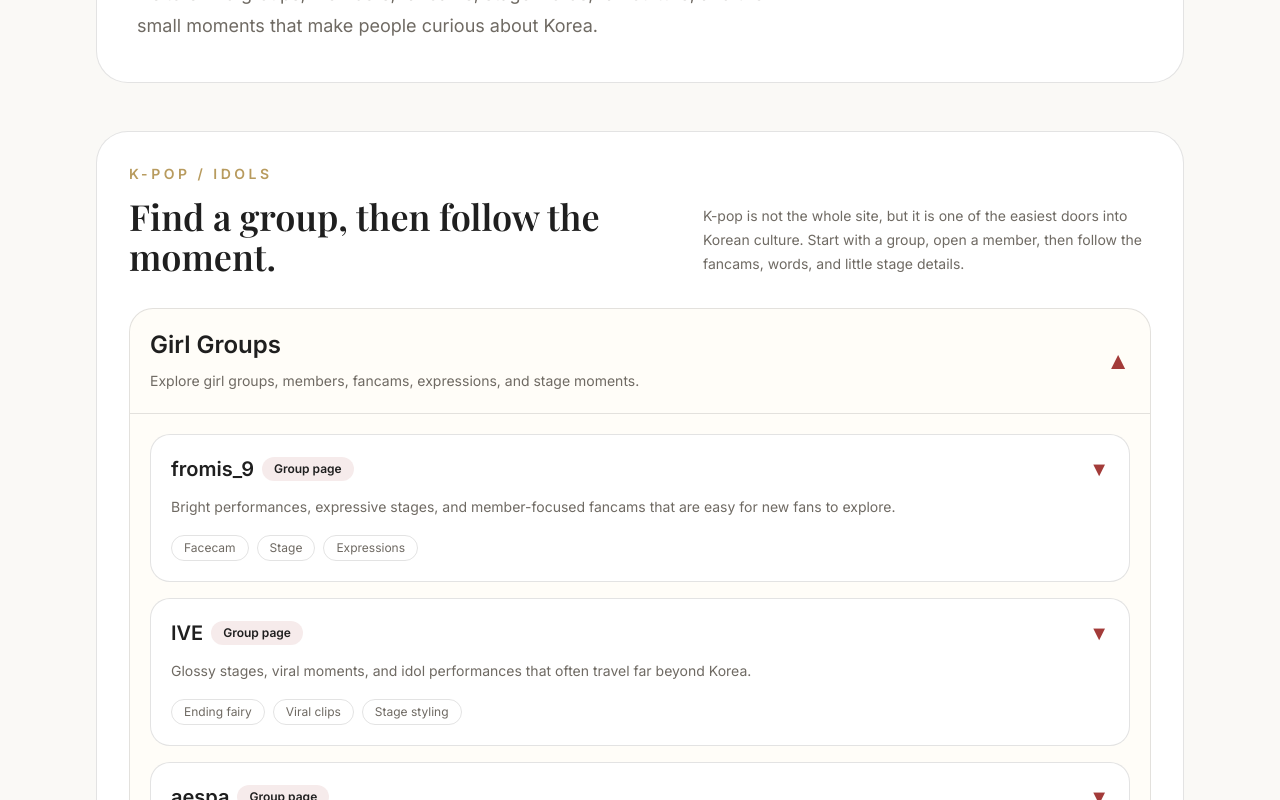
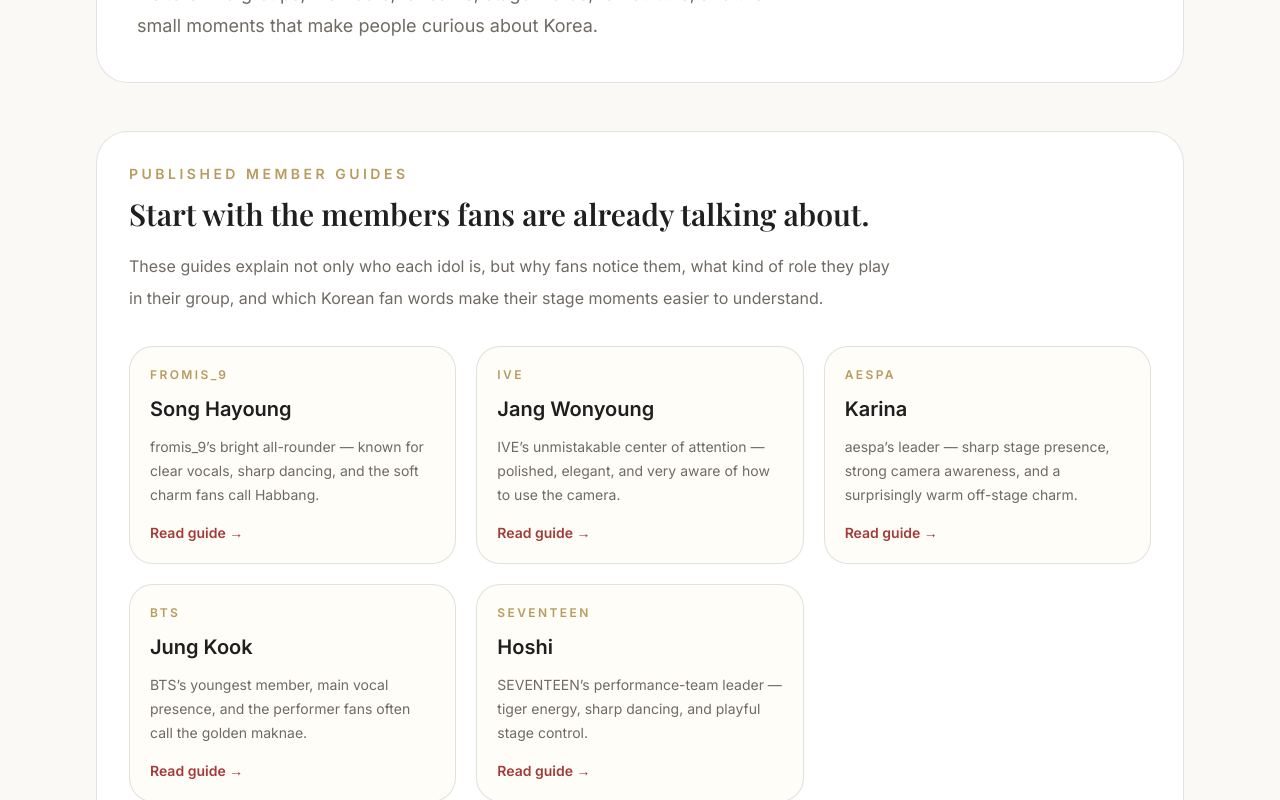
Before and after one commit to kjgusgh-source/korea-inside, a Next.js app: page /kpop in a window 1280 px wide. Shown: the part 500-1300 px from the top of the page. Built offline with nearby package versions, Linux system fonts and the light colour scheme; a web font is replaced by a local one.

Commit message:
Add published member guides to K-pop page

```diff
--- a/app/kpop/[group]/[member]/page.tsx
+++ b/app/kpop/[group]/[member]/page.tsx
@@ -8,6 +8,7 @@
   getKpopMemberById,
 } from "../../../../lib/kpopData";
 import { getMediaItems } from "../../../../lib/media";
+import MoreKpopGuides from "../../../../components/MoreKpopGuides";
 
 type PageProps = {
   params: Promise<{
@@ -218,6 +219,7 @@
           )}
         </section>
       </section>
+      <MoreKpopGuides currentGroupId={group.id} currentMemberId={member.id} />
     </main>
   );
 }
--- a/app/kpop/page.tsx
+++ b/app/kpop/page.tsx
@@ -2,10 +2,33 @@
 import SiteHeader from "../../components/SiteHeader";
 import IdolRequestForm from "../../components/IdolRequestForm";
 import KpopExplorer from "../../components/KpopExplorer";
-import { getKpopGroups } from "../../lib/kpopData";
+import {
+  getKpopGroups,
+  getKpopGroupById,
+  getKpopMemberById,
+} from "../../lib/kpopData";
+
+const publishedMemberIds = [
+  { groupId: "fromis-9", memberId: "song-hayoung" },
+  { groupId: "ive", memberId: "jang-wonyoung" },
+  { groupId: "aespa", memberId: "karina" },
+  { groupId: "bts", memberId: "jung-kook" },
+  { groupId: "seventeen", memberId: "hoshi" },
+];
 
 export default function KpopPage() {
   const groups = getKpopGroups();
+
+  const publishedGuides = publishedMemberIds.flatMap(({ groupId, memberId }) => {
+    const group = getKpopGroupById(groupId);
+    const member = getKpopMemberById(groupId, memberId);
+
+    if (!group || !member) {
+      return [];
+    }
+
+    return [{ group, member }];
+  });
 
   return (
     <main className="min-h-screen bg-[var(--background)] text-[var(--text)]">
@@ -39,6 +62,48 @@
           </p>
         </section>
 
+        <section className="rounded-[2rem] border border-[var(--border)] bg-[var(--surface)] p-6 md:p-8">
+          <p className="text-sm font-semibold uppercase tracking-[0.25em] text-[var(--gold)]">
+            Published member guides
+          </p>
+
+          <h2 className="mt-3 max-w-3xl text-3xl font-semibold leading-tight">
+            Start with the members fans are already talking about.
+          </h2>
+
+          <p className="mt-4 max-w-3xl text-base leading-8 text-[var(--muted)]">
+            These guides explain not only who each idol is, but why fans notice
+            them, what kind of role they play in their group, and which Korean
+            fan words make their stage moments easier to understand.
+          </p>
+
+          <div className="mt-8 grid gap-5 md:grid-cols-2 lg:grid-cols-3">
+            {publishedGuides.map(({ group, member }) => (
+              <Link
+                key={`${group.id}-${member.id}`}
+                href={`/kpop/${group.id}/${member.id}`}
+                className="group rounded-[1.5rem] border border-[var(--border)] bg-[var(--card)] p-5 transition hover:-translate-y-1 hover:shadow-md"
+              >
+                <p className="text-xs font-semibold uppercase tracking-[0.2em] text-[var(--gold)]">
+                  {group.name}
+                </p>
+
+                <h3 className="mt-3 text-xl font-semibold text-[var(--text)]">
+                  {member.name}
+                </h3>
+
+                <p className="mt-3 text-sm leading-6 text-[var(--muted)]">
+                  {member.note}
+                </p>
+
+                <p className="mt-4 text-sm font-semibold text-[var(--accent)]">
+                  Read guide →
+                </p>
+              </Link>
+            ))}
+          </div>
+        </section>
+
         <KpopExplorer groups={groups} />
 
         <IdolRequestForm />
--- /dev/null
+++ b/components/MoreKpopGuides.tsx
@@ -0,0 +1,90 @@
+import Link from "next/link";
+import { getKpopGroupById, getKpopMemberById } from "../lib/kpopData";
+
+const publishedMemberIds = [
+  { groupId: "fromis-9", memberId: "song-hayoung" },
+  { groupId: "ive", memberId: "jang-wonyoung" },
+  { groupId: "aespa", memberId: "karina" },
+  { groupId: "bts", memberId: "jung-kook" },
+  { groupId: "seventeen", memberId: "hoshi" },
+];
+
+type MoreKpopGuidesProps = {
+  currentGroupId: string;
+  currentMemberId: string;
+};
+
+export default function MoreKpopGuides({
+  currentGroupId,
+  currentMemberId,
+}: MoreKpopGuidesProps) {
+  const guides = publishedMemberIds
+    .filter(
+      (item) =>
+        item.groupId !== currentGroupId || item.memberId !== currentMemberId
+    )
+    .flatMap(({ groupId, memberId }) => {
+      const group = getKpopGroupById(groupId);
+      const member = getKpopMemberById(groupId, memberId);
+
+      if (!group || !member) {
+        return [];
+      }
+
+      return [{ group, member }];
+    })
+    .slice(0, 3);
+
+  if (guides.length === 0) {
+    return null;
+  }
+
+  return (
+    <section className="mt-16 rounded-[2rem] border border-[var(--border)] bg-[var(--surface)] p-6 md:p-8">
+      <div className="flex flex-col gap-3 md:flex-row md:items-end md:justify-between">
+        <div>
+          <p className="text-sm font-semibold uppercase tracking-[0.25em] text-[var(--gold)]">
+            More K-pop guides
+          </p>
+
+          <h2 className="mt-3 text-2xl font-semibold md:text-3xl">
+            Keep exploring through another member.
+          </h2>
+        </div>
+
+        <Link
+          href="/kpop"
+          className="text-sm font-semibold text-[var(--accent)] transition hover:opacity-80"
+        >
+          See all K-pop →
+        </Link>
+      </div>
+
+      <div className="mt-6 grid gap-4 md:grid-cols-3">
+        {guides.map(({ group, member }) => (
+          <Link
+            key={`${group.id}-${member.id}`}
+            href={`/kpop/${group.id}/${member.id}`}
+            className="group rounded-[1.5rem] border border-[var(--border)] bg-[var(--card)] p-5 transition hover:-translate-y-1 hover:shadow-md"
+          >
+            <p className="text-xs font-semibold uppercase tracking-[0.2em] text-[var(--gold)]">
+              {group.name}
+            </p>
+
+            <h3 className="mt-3 text-xl font-semibold text-[var(--text)]">
+              {member.name}
+            </h3>
+
+            <p className="mt-3 line-clamp-3 text-sm leading-6 text-[var(--muted)]">
+              {member.note}
+            </p>
+
+            <p className="mt-4 text-sm font-semibold text-[var(--accent)]">
+              Read next →
+            </p>
+          </Link>
+        ))}
+      </div>
+    </section>
+  );
+}
```
